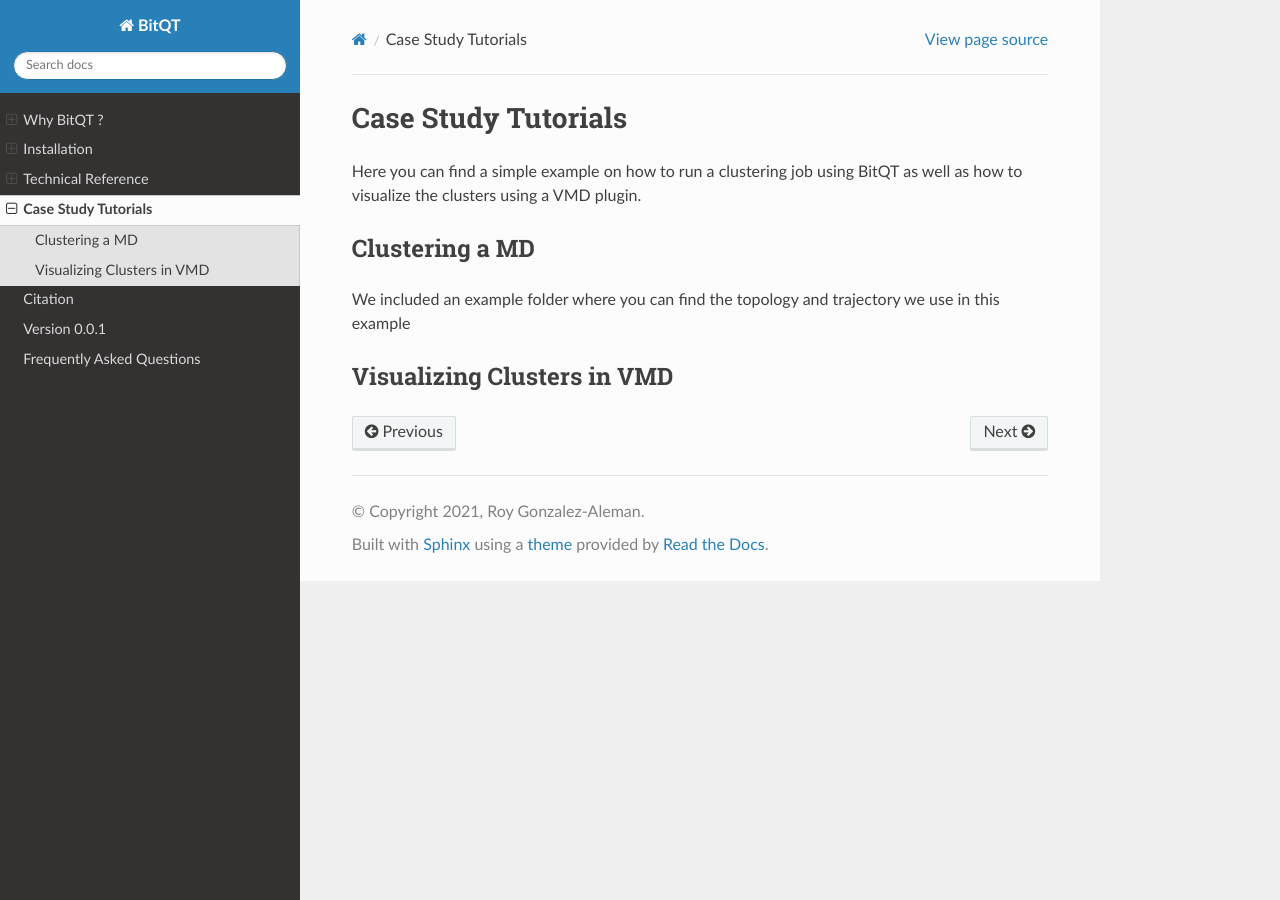
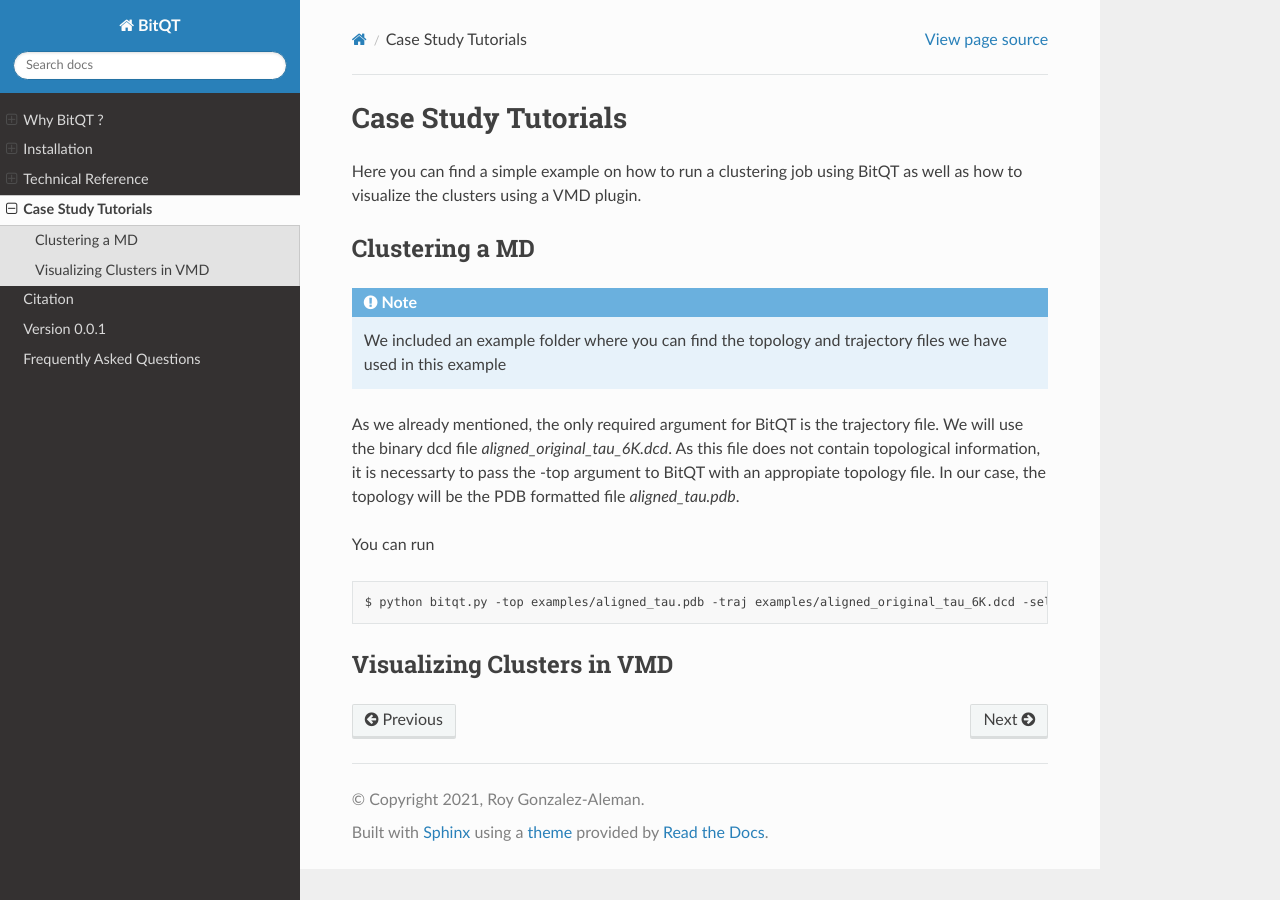
Before and after one commit to LQCT/BitQT, a Sphinx documentation site: the page built from docs/source/tutorial.rst, in a window 1280 px wide. Built offline with Sphinx 7.4.7 and the Read the Docs theme 2.0.0, drawn with Linux system fonts in a browser that asks for light colours.

Commit message:
improving documentation

```diff
--- a/docs/source/tutorial.rst
+++ b/docs/source/tutorial.rst
@@ -8,7 +8,19 @@
 
 Clustering a MD
 ---------------
-We included an example folder where you can find the topology and trajectory we use in this example
+.. note:: We included an example folder where you can find the topology and trajectory files
+          we have used in this example
+
+As we already mentioned, the only required argument for BitQT is the trajectory file. We will use
+the binary dcd file *aligned_original_tau_6K.dcd*. As this file does not contain topological information,
+it is necessarty to pass the -top argument to BitQT with an appropiate topology file. In our case, the topology
+will be the PDB formatted file *aligned_tau.pdb*.
+
+You can run ::
+
+  $ python bitqt.py -top examples/aligned_tau.pdb -traj examples/aligned_original_tau_6K.dcd -sel all -cutoff 4 -odir 6K_4
+
+
 
 Visualizing Clusters in VMD
 ---------------------------
```
Also changed, not shown: 11 other files.
